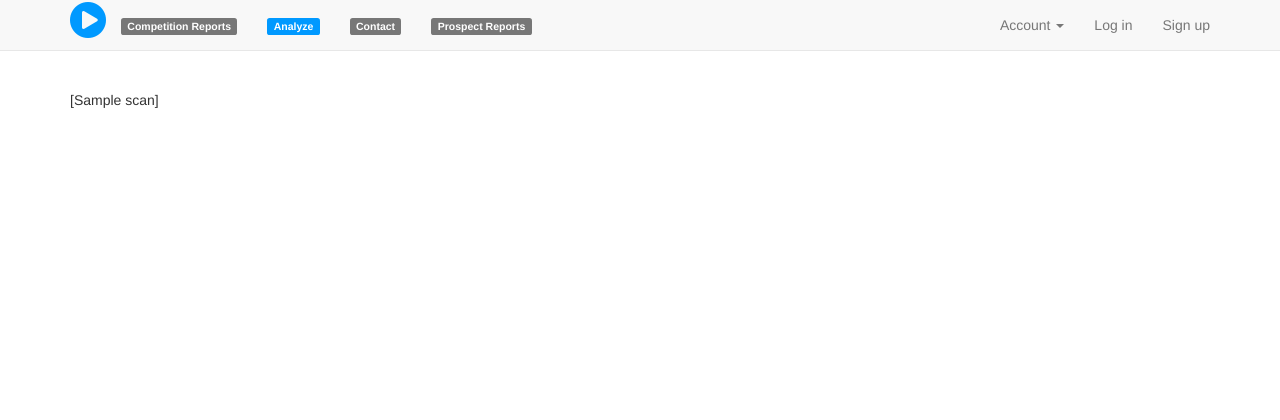
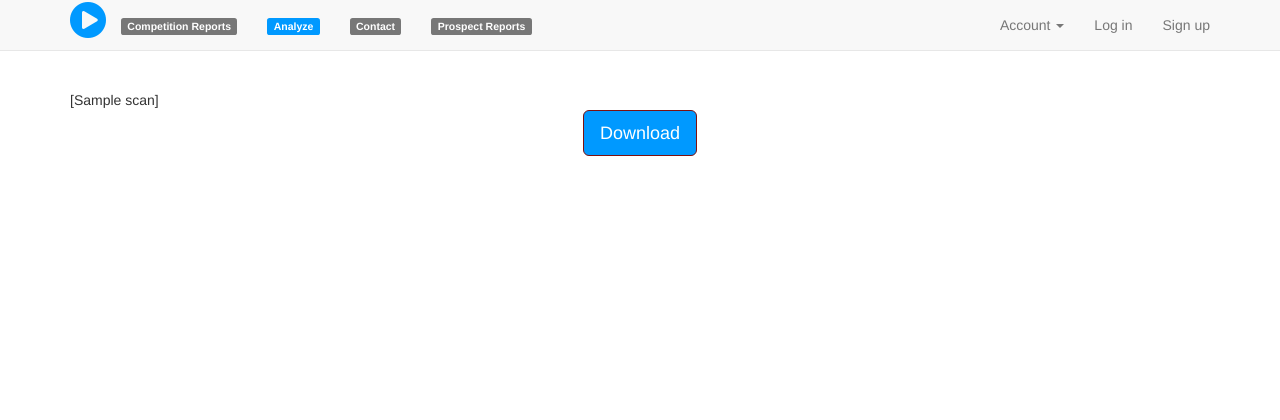
Before and after one commit to get-data-/scan, a Flask app: page /newreports/1 in a window 1280 px wide. Shown: the top 420 px of the page. Run offline with Flask 2, Linux system fonts and the light colour scheme; a database or web service that is not in the repository returns one stand-in record (values such as "Sample title"); parts of the project's set-up code (start-up, migrations or seed data) failed here and were passed over; some libraries are stand-ins or nearby versions.

Commit message:
added report exporting

```diff
--- a/mpscanner/blueprints/analyze/templates/analyze/new_single_report.html
+++ b/mpscanner/blueprints/analyze/templates/analyze/new_single_report.html
@@ -6,6 +6,14 @@
 
 {% if sites %}
 {{ sites }}
+<div style="margin:0 auto; vertical-align:center;" align="center" class="row">
+  <div class="col-md-2 col-md-offset-5">
+    <a href="{{ url_for('analyze.export', site_id= sites[0]['uuid']) }}">
+      <button type="button" class="btn btn-primary btn-lg">
+        Download
+      </button>
+    </a>
+  </div>
+</div>
 {% endif %}
-
 {% endblock %}
--- a/mpscanner/blueprints/analyze/views.py
+++ b/mpscanner/blueprints/analyze/views.py
@@ -2,12 +2,27 @@ from flask import (
     Blueprint,
     url_for,
     render_template,
-    redirect)
+    redirect,
+    make_response)
 from mpscanner.blueprints.analyze.forms import CrawlForm
 from mpscanner.extensions import mongo
 from lib.potato.extract import name, websiteDomain
+import pandas as pd
 
 analyze = Blueprint('analyze', __name__, template_folder='templates')
+
+
+@analyze.route('/newreport/<site_id>/download')
+def export(site_id):
+    pageData = mongo.db.scan
+    data = []
+    for d in pageData.find({'uuid': site_id}):
+        data.append(d['crawl_data'])
+    df = pd.DataFrame(data)
+    response = make_response(df.to_csv())
+    response.headers['Content-Disposition'] = 'attachment; filename=export.csv'
+    response.headers['Content-Type'] = 'text/csv'
+    return response
 
 
 @analyze.route('/newreports')
@@ -15,7 +30,7 @@ def scanReport():
     webData = mongo.db.scan
     data = []
     crawls = webData.aggregate(
-        [{"$group": {"_id": {'homepage': "$homepage", 'uuid': "$uuid"}}}])
+        [{'$group': {'_id': {'homepage': '$homepage', 'uuid': '$uuid'}}}])
     for d in crawls:
         data.append(d)
     return render_template('analyze/new_reports.html', sites=data)
@@ -25,8 +40,6 @@ def scanReport():
 def siteScanReport(site_id):
     pageData = mongo.db.scan
     data = []
-    print(site_id)
-    # pages = [site for site in webData.find({'uuid': site_id})]
     for d in pageData.find({'uuid': site_id}):
         data.append(d)
     return render_template('analyze/new_single_report.html', sites=data)
```
